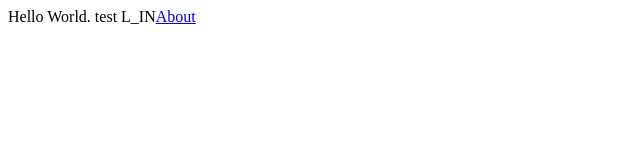
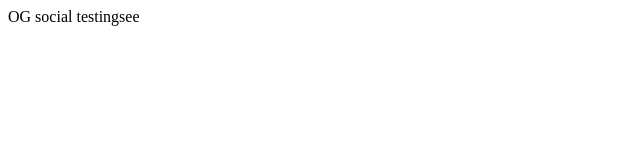
Before and after one commit to ItsTarik/poc-og-vc, a Next.js app: page / in a window 1280 px wide. Shown: the top 160 px of the page, without its empty margins (0-640 px from the left). Built offline with nearby package versions, Linux system fonts and the light colour scheme.

Commit message:
✨ Test fake simulation

```diff
--- a/pages/index.js
+++ b/pages/index.js
@@ -1,5 +1,6 @@
 import Link from "next/link";
 import Head from "next/head";
+import { useRouter } from "next/router";
 
 const SocialHead = ({ title, description, previewImage }) => {
   return (
@@ -40,20 +41,18 @@ const SocialHead = ({ title, description, previewImage }) => {
 };
 
 export default function IndexPage() {
+  const router = useRouter();
+  const { title, description, srcUrl } = router.query;
   return (
     <>
       <SocialHead
-        title={
-          "Comment déployer la transition écologique dans votre entreprise ?"
-        }
-        description="La transition écologique, encore trop souvent perçue comme une contrainte, un coût ou un chantier trop complexe, est pourtant une belle opportunité économique. Voici les 3 étapes essentielles pour une transformation efficiente."
+        title={title}
+        description={description}
         previewImage="https://maserati.scene7.com/is/image/maserati/maserati/international/Models/default/2021/mc20/MC20_front.png?$600x2000$&fmt=png-alpha&fit=constrain"
       />
       <div>
-        Hello World. test L_IN
-        <Link href="/about">
-          <a>About</a>
-        </Link>
+        OG social testing
+        <a href={srcUrl}>see</a>
       </div>
     </>
   );
```
